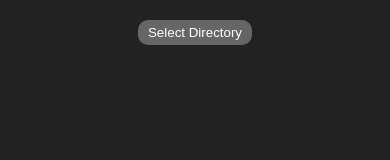
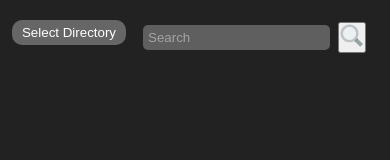
Before and after one commit to Arramx/zettelread, a website: page www/index.html in a window 390 px wide. Drawn offline with Linux system fonts and the light colour scheme; some packages are replaced by stand-ins of ours.

Commit message:
Search frontend

```diff
--- /dev/null
+++ b/www/css/controls.css
@@ -0,0 +1,48 @@
+.controls {
+    margin: 20px 0 30px 0;
+    display: grid;
+    grid-template-columns: repeat(2, auto);
+}
+
+.dir {
+    display: flex;
+    flex-direction: column;
+    align-items: center;
+    font-size: 0.8rem;
+    margin-right: 5px;
+}
+
+.selectDir {
+    border: none;
+    background-color: #666;
+    color: white;
+    border-radius: 10px;
+    padding: 5px 10px;
+    margin-bottom: 10px;
+}
+
+.search {
+    display: flex;
+    flex-direction: row;
+    align-items: center;
+}
+
+.searchInput {
+    border: none;
+    outline: none;
+    background-color: #666;
+    color: white;
+    padding: 5px;
+    margin-right: 8px;
+    border-radius: 5px;
+    opacity: 0.9;
+}
+
+.searchInput::placeholder {
+    color: white;
+    opacity: 0.5;
+}
+
+.searchInput:focus {
+    opacity: 1;
+}
--- /dev/null
+++ b/www/css/list.css
@@ -0,0 +1,27 @@
+.ul {
+    list-style-type: none;
+}
+
+.item {
+    background-color: #444;
+    border-radius: 0.5rem;
+    margin: 0 1.5rem 20px 1.5rem;
+    padding: 10px;
+}
+
+.heading {
+    font-weight: bold;
+    line-height: 1.2;
+    font-size: 1.1rem;
+    padding: 5px;
+}
+
+.plink {
+    font-style: italic;
+    font-size: 0.7rem;
+}
+
+.tags {
+    font-size: 0.8rem;
+    margin-bottom: 5px;
+}
--- a/www/css/style.css
+++ b/www/css/style.css
@@ -8,47 +8,3 @@ body {
     background-color: #222;
     color: #eee;
 }
-
-.dir {
-    display: flex;
-    flex-direction: column;
-    align-items: center;
-    margin: 20px 0 30px 0;
-}
-
-.selectDir {
-    border: none;
-    background-color: #666;
-    color: white;
-    border-radius: 10px;
-    padding: 5px 10px;
-    margin-bottom: 10px;
-}
-
-.ul {
-    list-style-type: none;
-}
-
-.item {
-    background-color: #444;
-    border-radius: 0.5rem;
-    margin: 0 1.5rem 20px 1.5rem;
-    padding: 10px;
-}
-
-.heading {
-    font-weight: bold;
-    line-height: 1.2;
-    font-size: 1.1rem;
-    padding: 5px;
-}
-
-.plink {
-    font-style: italic;
-    font-size: 0.7rem;
-}
-
-.tags {
-    font-size: 0.8rem;
-    margin-bottom: 5px;
-}
--- a/www/index.html
+++ b/www/index.html
@@ -8,12 +8,23 @@
         <meta name="viewport" content="initial-scale=1, width=device-width, viewport-fit=cover">
         <meta name="color-scheme" content="light dark">
         <link rel="stylesheet" href="css/style.css">
+        <link rel="stylesheet" href="css/list.css">
+        <link rel="stylesheet" href="css/controls.css">
         <title>Hello World</title>
     </head>
     <body>
-        <div class="dir">
-            <button id="selectDir" class="selectDir">Select Directory</button>
-            <p id="path"></p>
+        <div class="controls">
+            <div class="dir">
+                <button id="selectDir" class="selectDir">Select Directory</button>
+                <p id="path"></p>
+            </div>
+            <div class="search">
+                <input type="text" placeholder="Search" id="searchInput" class="searchInput">
+                <button id="searchButton">
+                    <!-- Icon made by [https://www.freeicons.io/profile/730] from www.freeicons.io -->
+                    <img src="search.svg" alt="Search icon">
+                </button>
+            </div>
         </div>
         <div id="list"></div>
         <script src="cordova.js"></script>
--- a/www/js/render.js
+++ b/www/js/render.js
@@ -9,7 +9,8 @@ const handleFile = entry => {
                     heading: lines[0].substring(2, lines[0].length-16),
                     tags: lines[1].split(' '),
                     name: entry.name,
-                    link: `file://${entry.nativeURL}`
+                    link: `file://${entry.nativeURL}`,
+                    content: lines.slice(2).join('\n')
                 });
             }
 
```
Also changed, not shown: www/search.svg (added).
